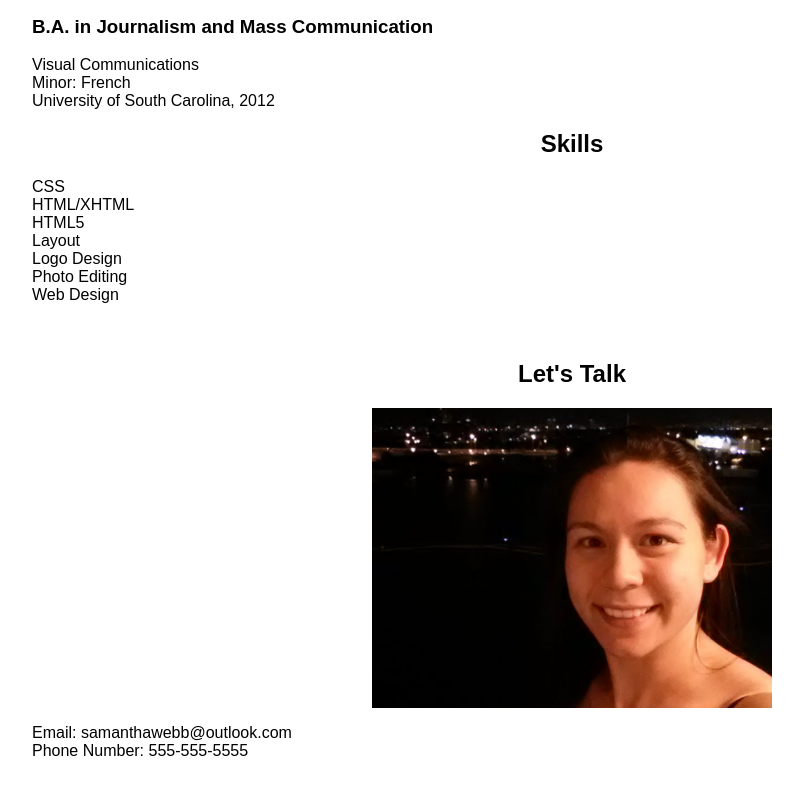
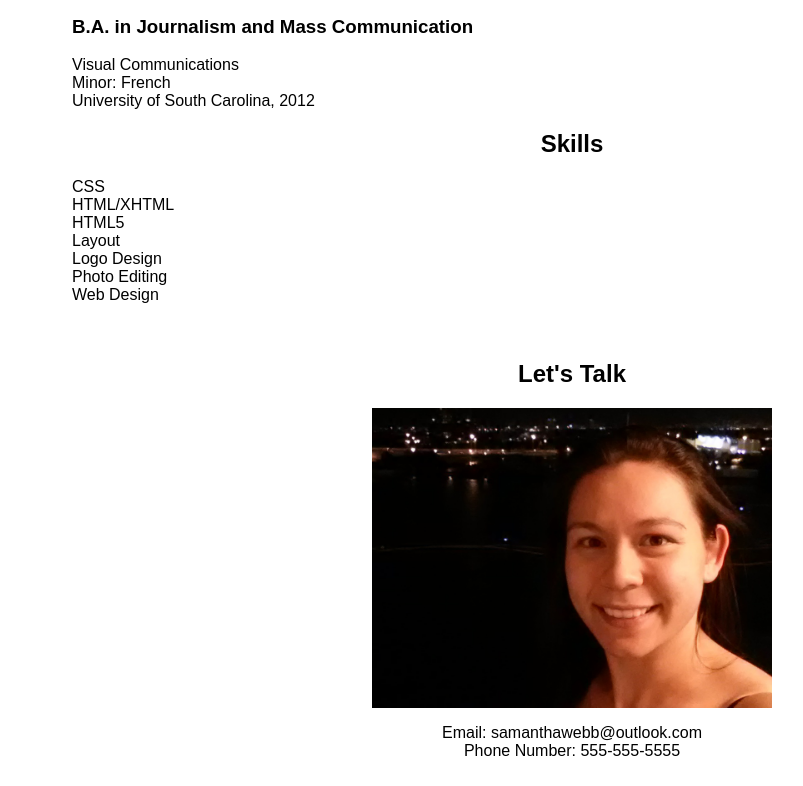
Before and after one commit to swebb1459/project_resume_webb_samantha, a plain HTML site: page index.html in a window 1280 px wide. Shown: the part 963-1749 px from the top of the page, without its empty margins (68-871 px from the left). Drawn offline with Linux system fonts and the light colour scheme.

Commit message:
add media query to adjust padding on class container

```diff
--- a/css/main.css
+++ b/css/main.css
@@ -19,6 +19,13 @@ body {
     background: rgba(255,255,255,0.7);
 }
 
+@media all and (min-width: 800px) {
+    .container {
+        padding: 10px 50px;
+    }
+}
+
+
 section {
     width: 100%;
 }
@@ -32,7 +39,8 @@ h1, h2 {
     text-align: center;
 }
 
-#contact {
+#education ul li {
+    display: block;
 }
 
 figure {
@@ -52,6 +60,6 @@ img {
     margin: auto;
 }
 
-#education ul li {
-    display: block;
+#contact {
+    text-align: center;
 }
--- a/index.html
+++ b/index.html
@@ -17,7 +17,7 @@
 
         <section class="container">
             <header>
-                <h1>Hi, My name is Samantha and I'm a designer.</h1>
+                <h1>Hi, I'm Samantha and I'm a designer.</h1>
             </header>
             <p>Lorem ipsum dolor sit amet, consectetur adipisicing elit, sed do eiusmod tempor incididunt ut labore et dolore magna aliqua. Ut enim ad minim veniam, quis nostrud exercitation ullamco laboris nisi ut aliquip ex ea commodo consequat. Duis aute irure dolor in reprehenderit in voluptate velit esse cillum dolore eu fugiat nulla pariatur. Excepteur sint occaecat cupidatat non proident, sunt in culpa qui officia deserunt mollit anim id est laborum.Lorem ipsum dolor sit amet, consectetur adipisicing elit, sed do eiusmod tempor incididunt ut labore et dolore magna aliqua. Ut enim ad minim veniam, quis nostrud exercitation ullamco laboris nisi ut aliquip ex ea commodo consequat. Duis aute irure dolor in reprehenderit in voluptate velit esse cillum dolore eu fugiat nulla pariatur. Excepteur sint occaecat cupidatat non proident, sunt in culpa qui officia deserunt mollit anim id est laborum.Lorem ipsum dolor sit amet, consectetur adipisicing elit, sed do eiusmod tempor incididunt ut labore et dolore magna aliqua. Ut enim ad minim veniam, quis nostrud exercitation ullamco laboris nisi ut aliquip ex ea commodo consequat. Duis aute irure dolor in reprehenderit in voluptate velit esse cillum dolore eu fugiat nulla pariatur.</p>
         </section>
```
